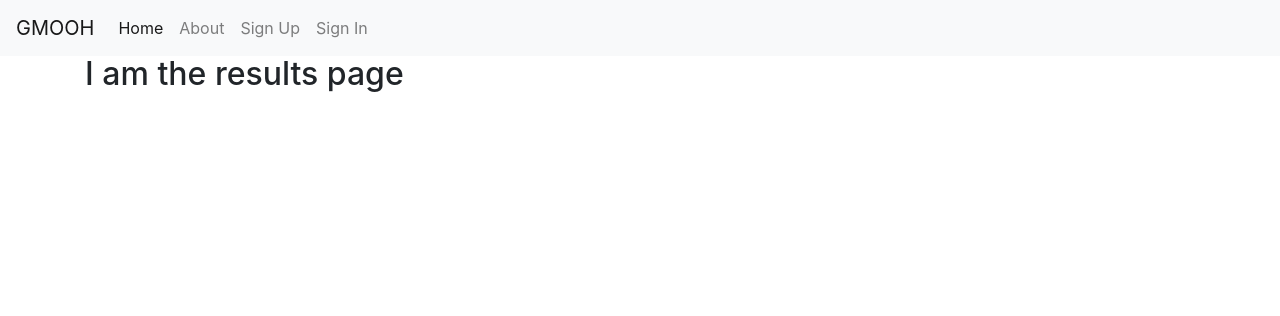
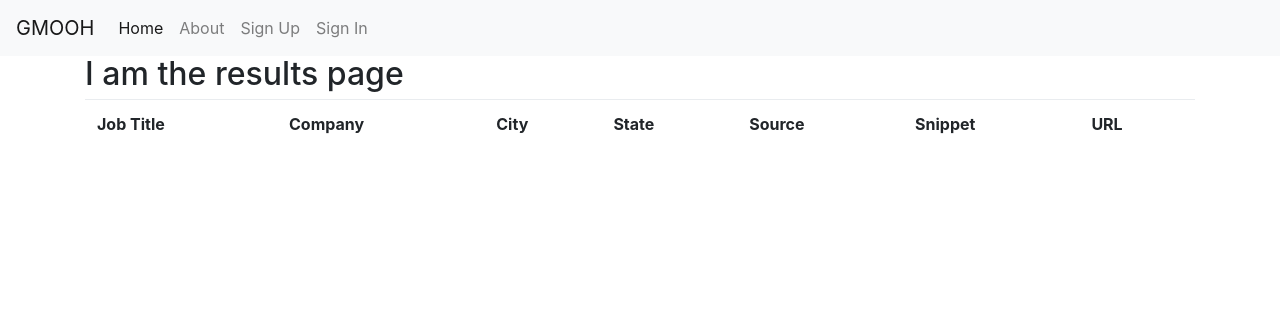
Before and after one commit to NoahLE/GMOOH, a Django app: template gmooh/gmooh/templates/indeed_api/results.html in a window 1280 px wide. Shown: the top 316 px of the page. Run offline with Django 3.2, Linux system fonts and the light colour scheme; the template is opened without the code that fills it, so the values that code supplies are empty; some libraries are stand-ins or nearby versions.

Commit message:
API parsing and results display is now working.

```diff
--- a/gmooh/gmooh/templates/indeed_api/results.html
+++ b/gmooh/gmooh/templates/indeed_api/results.html
@@ -2,4 +2,27 @@
 
 {% block content %}
     <h2>I am the results page</h2>
+
+    <table class="table">
+        <tr>
+            <th>Job Title</th>
+            <th>Company</th>
+            <th>City</th>
+            <th>State</th>
+            <th>Source</th>
+            <th>Snippet</th>
+            <th>URL</th>
+        </tr>
+        {% for job in jobs %}
+            <tr>
+                <td>{{ job.job_title }}</td>
+                <td>{{ job.company }}</td>
+                <td>{{ job.city }}</td>
+                <td>{{ job.state }}</td>
+                <td>{{ job.source }}</td>
+                <td>{{ job.snippet }}</td>
+                <td><a href="{{ job.url }}">Link</a></td>
+            </tr>
+        {% endfor %}
+    </table>
 {% endblock content %}
--- a/gmooh/indeed_api/views.py
+++ b/gmooh/indeed_api/views.py
@@ -3,7 +3,7 @@ import os
 from django.shortcuts import render, redirect, reverse
 
 from .forms import SearchForm
-from .models import JobAPI
+from .models import JobAPI, JobPost
 from .utils.api_runner import run_api_urls
 
 
@@ -75,9 +75,11 @@ def results(request):
     run_api_urls()
 
     # if post - apply filter and return listings!
+    jobs = JobPost.objects.all()
 
     context = {
-        'woof': 'dog'
+        'woof': 'dog',
+        'jobs': jobs
     }
 
     return render(request, template_name='indeed_api/results.html', context=context)
```
Also changed, not shown: gmooh/indeed_api/utils/api_runner.py (+39 -18 lines).
